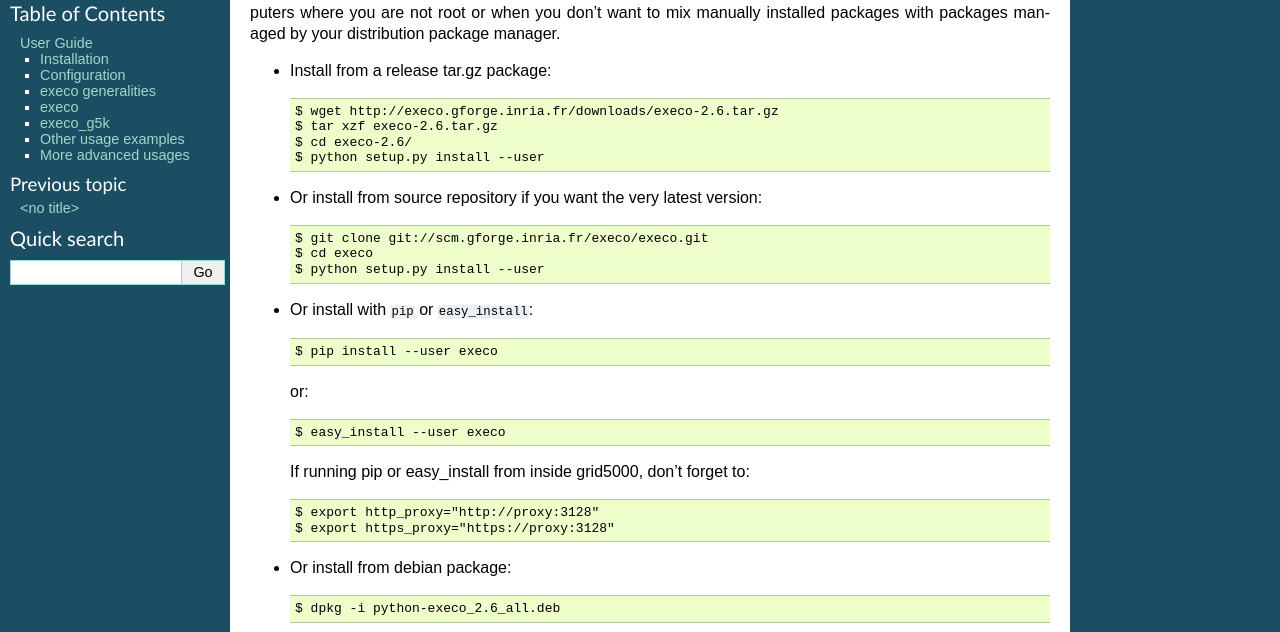
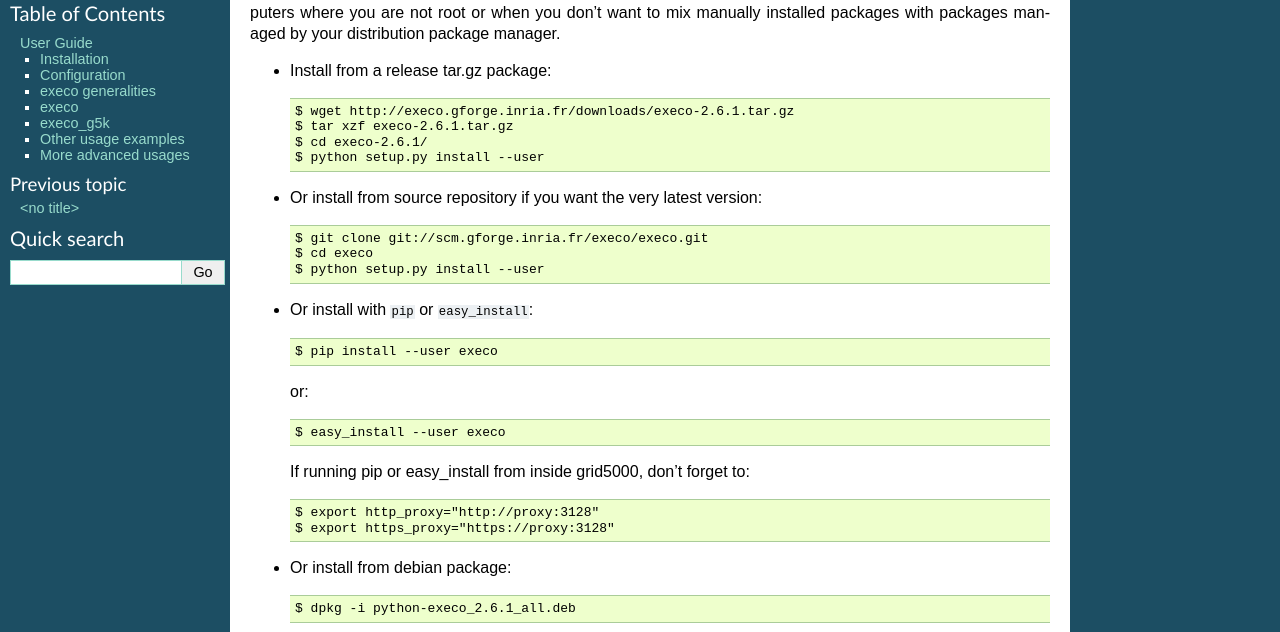
Before and after one commit to rcherrueau/execo, a Sphinx documentation site: the page built from doc/userguide.rst, in a window 1280 px wide and 900 px high. Shown: the part 265-897 px from the top of the window. Built offline with Sphinx 7.4.7, drawn with Linux system fonts in a browser that asks for light colours; pages that are not in the unit, such as notebooks, are missing from menus.

Commit message:
bump version to 2.6.1 + changelog, for release

```diff
--- a/doc/userguide.rst
+++ b/doc/userguide.rst
@@ -18,9 +18,9 @@ with packages managed by your distribution package manager.
 
 - Install from a release tar.gz package::
 
-   $ wget http://execo.gforge.inria.fr/downloads/execo-2.6.tar.gz
-   $ tar xzf execo-2.6.tar.gz
-   $ cd execo-2.6/
+   $ wget http://execo.gforge.inria.fr/downloads/execo-2.6.1.tar.gz
+   $ tar xzf execo-2.6.1.tar.gz
+   $ cd execo-2.6.1/
    $ python setup.py install --user
 
 - Or install from source repository if you want the very latest
@@ -45,7 +45,7 @@ with packages managed by your distribution package manager.
 
 - Or install from debian package::
 
-   $ dpkg -i python-execo_2.6_all.deb
+   $ dpkg -i python-execo_2.6.1_all.deb
 
 Configuration
 =============
```
Also changed, not shown: 2 other files.
